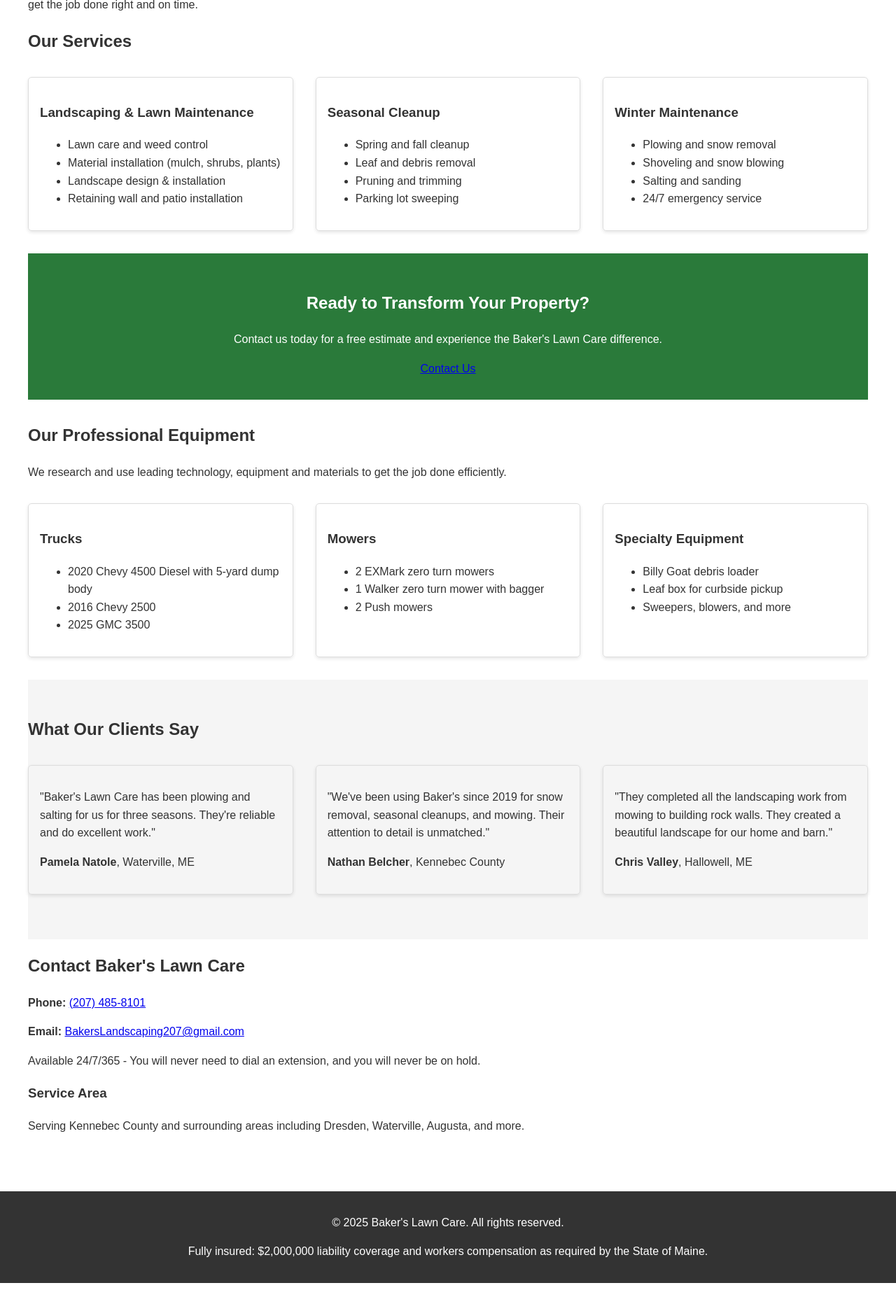
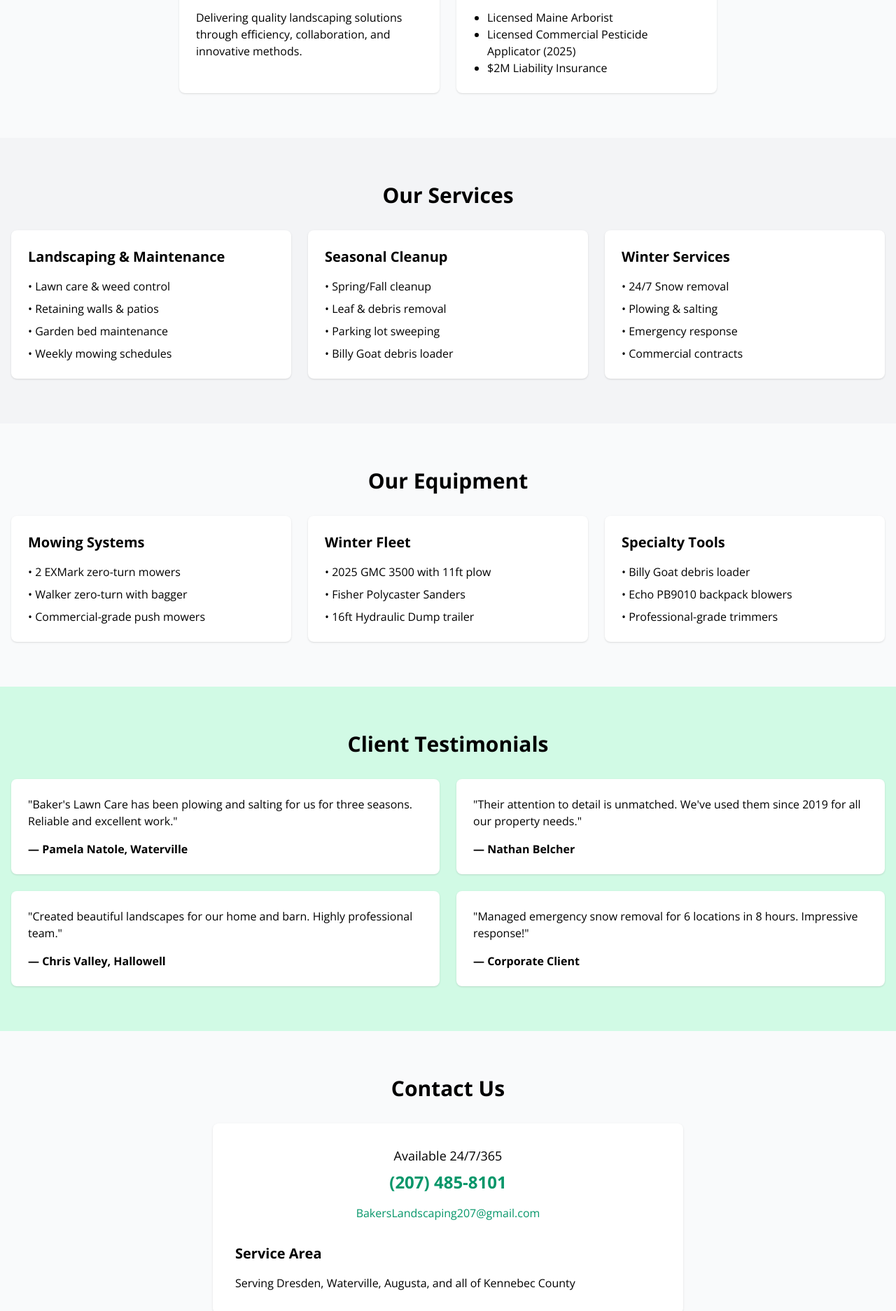
Before and after one commit to bakerslawncare/bakerslawncare.github.io, a plain HTML site: page index.html in a window 1280 px wide. Shown: the part 927-2800 px from the top of the page at 70% size. Before the commit the page ends 2760 px from the top, so only its background shows below. Drawn offline with nearby package versions, Linux system fonts and the light colour scheme.

Commit message:
Update index.html

```diff
--- a/index.html
+++ b/index.html
@@ -3,223 +3,214 @@
 <head>
     <meta charset="UTF-8">
     <meta name="viewport" content="width=device-width, initial-scale=1.0">
-    <title>Baker's Lawn Care - A Cut Above The Rest</title>
-    <style>
-        /* Modern, professional styling */
-        body {
-            font-family: 'Arial', sans-serif;
-            line-height: 1.6;
-            color: #333;
-            margin: 0;
-            padding: 0;
-        }
-        header {
-            background-color: #2a7a3a;
-            color: white;
-            padding: 1rem 0;
-            text-align: center;
-        }
-        nav {
-            background-color: #1a5a2a;
-            padding: 0.5rem;
-        }
-        nav ul {
-            display: flex;
-            justify-content: center;
-            list-style: none;
-            padding: 0;
-        }
-        nav li {
-            margin: 0 1rem;
-        }
-        nav a {
-            color: white;
-            text-decoration: none;
-            font-weight: bold;
-        }
-        .hero {
-            background-image: url('lawn-care-hero.jpg');
-            background-size: cover;
-            height: 400px;
-            display: flex;
-            align-items: center;
-            justify-content: center;
-            color: white;
-            text-align: center;
-        }
-        .container {
-            max-width: 1200px;
-            margin: 0 auto;
-            padding: 2rem;
-        }
-        .services {
-            display: grid;
-            grid-template-columns: repeat(auto-fit, minmax(300px, 1fr));
-            gap: 2rem;
-            margin: 2rem 0;
-        }
-        .service-card {
-            border: 1px solid #ddd;
-            border-radius: 5px;
-            padding: 1rem;
-            box-shadow: 0 2px 5px rgba(0,0,0,0.1);
-        }
-        footer {
-            background-color: #333;
-            color: white;
-            text-align: center;
-            padding: 1rem 0;
-            margin-top: 2rem;
-        }
-        .testimonials {
-            background-color: #f5f5f5;
-            padding: 2rem 0;
-        }
-        .cta {
-            background-color: #2a7a3a;
-            color: white;
-            padding: 2rem;
-            text-align: center;
-            margin: 2rem 0;
-        }
-    </style>
+    <title>Baker's Lawn Care - Professional Landscaping Services</title>
+    <script src="https://cdn.tailwindcss.com"></script>
+    <link href="https://fonts.googleapis.com/css2?family=Open+Sans:wght@400;600;700&display=swap" rel="stylesheet">
 </head>
-<body>
-    <header>
-        <h1>Baker's Lawn Care</h1>
-        <p>A Cut Above The Rest</p>
+<body class="font-['Open_Sans'] bg-gray-50">
+    <!-- Header -->
+    <header class="bg-emerald-800 text-white py-6">
+        <div class="container mx-auto px-4">
+            <h1 class="text-3xl font-bold">Baker's Lawn Care</h1>
+            <p class="mt-2">A Cut Above The Rest</p>
+        </div>
     </header>
 
-    <nav>
-        <ul>
-            <li><a href="#home">Home</a></li>
-            <li><a href="#services">Services</a></li>
-            <li><a href="#about">About Us</a></li>
-            <li><a href="#equipment">Our Equipment</a></li>
-            <li><a href="#testimonials">Testimonials</a></li>
-            <li><a href="#contact">Contact</a></li>
-        </ul>
+    <!-- Navigation -->
+    <nav class="bg-emerald-700 text-white">
+        <div class="container mx-auto px-4">
+            <ul class="flex flex-col md:flex-row gap-4 py-4">
+                <li><a href="#about" class="hover:text-emerald-200">About</a></li>
+                <li><a href="#services" class="hover:text-emerald-200">Services</a></li>
+                <li><a href="#equipment" class="hover:text-emerald-200">Equipment</a></li>
+                <li><a href="#testimonials" class="hover:text-emerald-200">Testimonials</a></li>
+                <li><a href="#contact" class="hover:text-emerald-200">Contact</a></li>
+            </ul>
+        </div>
     </nav>
 
-    <section class="hero" id="home">
-        <div>
-            <h2>Professional Landscaping Services in Kennebec County</h2>
-            <p>Quality, reliability, and attention to detail since 2019</p>
-            <a href="#contact" class="button">Get a Free Quote</a>
+    <!-- Hero Section -->
+    <section class="bg-emerald-100 py-16">
+        <div class="container mx-auto px-4 text-center">
+            <h2 class="text-4xl font-bold mb-4">Professional Landscaping Services</h2>
+            <p class="text-xl mb-8">Serving Kennebec County since 2019</p>
+            <a href="#contact" class="bg-emerald-600 text-white px-8 py-3 rounded-lg hover:bg-emerald-700">
+                Get Free Quote
+            </a>
         </div>
     </section>
 
-    <div class="container">
-        <section id="about">
-            <h2>About Baker's Lawn Care</h2>
-            <p>Established in 2019, Baker's Lawn Care is a reputable landscaping company based in South China, Maine. Our vision is to be the leading choice of small landscaping businesses by partnering with commercial customers in the Kennebec County area, recognized for the integrity of our workers, ethics of our business practices and quality of our services.</p>
+    <!-- About Section -->
+    <section id="about" class="py-16">
+        <div class="container mx-auto px-4">
+            <div class="max-w-3xl mx-auto">
+                <h2 class="text-3xl font-bold mb-8">About Baker's Lawn Care</h2>
+                <div class="space-y-6">
+                    <p>Established in 2019 as a Sole Proprietorship based in South China, Maine. Our vision is to be the leading landscaping choice in Kennebec County through integrity, quality service, and ethical business practices.</p>
 
-            <h3>Meet the Owner</h3>
-            <p><strong>Joshua Baker</strong> has more than 20 years of landscaping and snow removal experience. His eye for detail is often brought to his attention by his customers and allows us to get the job done right and on time.</p>
-        </section>
+                    <div class="bg-white p-6 rounded-lg shadow">
+                        <h3 class="text-xl font-bold mb-4">Meet Joshua Baker</h3>
+                        <p>Owner with 20+ years experience</p>
+                        <div class="mt-4">
+                            <p>📞 <a href="tel:2074858101" class="text-emerald-600">(207) 485-8101</a></p>
+                            <p>📧 <a href="mailto:BakersLandscaping207@gmail.com" class="text-emerald-600">BakersLandscaping207@gmail.com</a></p>
+                        </div>
+                    </div>
 
-        <section id="services">
-            <h2>Our Services</h2>
-            <div class="services">
-                <div class="service-card">
-                    <h3>Landscaping & Lawn Maintenance</h3>
-                    <ul>
-                        <li>Lawn care and weed control</li>
-                        <li>Material installation (mulch, shrubs, plants)</li>
-                        <li>Landscape design & installation</li>
-                        <li>Retaining wall and patio installation</li>
+                    <div class="grid md:grid-cols-2 gap-6 mt-8">
+                        <div class="bg-white p-6 rounded-lg shadow">
+                            <h3 class="text-xl font-bold mb-4">Our Mission</h3>
+                            <p>Delivering quality landscaping solutions through efficiency, collaboration, and innovative methods.</p>
+                        </div>
+                        <div class="bg-white p-6 rounded-lg shadow">
+                            <h3 class="text-xl font-bold mb-4">Certifications</h3>
+                            <ul class="list-disc pl-5">
+                                <li>Licensed Maine Arborist</li>
+                                <li>Licensed Commercial Pesticide Applicator (2025)</li>
+                                <li>$2M Liability Insurance</li>
+                            </ul>
+                        </div>
+                    </div>
+                </div>
+            </div>
+        </div>
+    </section>
+
+    <!-- Services Section -->
+    <section id="services" class="bg-gray-100 py-16">
+        <div class="container mx-auto px-4">
+            <h2 class="text-3xl font-bold mb-8 text-center">Our Services</h2>
+            <div class="grid md:grid-cols-2 lg:grid-cols-3 gap-6">
+                <!-- Service Cards -->
+                <div class="bg-white p-6 rounded-lg shadow">
+                    <h3 class="text-xl font-bold mb-4">Landscaping & Maintenance</h3>
+                    <ul class="space-y-2">
+                        <li>• Lawn care & weed control</li>
+                        <li>• Retaining walls & patios</li>
+                        <li>• Garden bed maintenance</li>
+                        <li>• Weekly mowing schedules</li>
                     </ul>
                 </div>
-                <div class="service-card">
-                    <h3>Seasonal Cleanup</h3>
-                    <ul>
-                        <li>Spring and fall cleanup</li>
-                        <li>Leaf and debris removal</li>
-                        <li>Pruning and trimming</li>
-                        <li>Parking lot sweeping</li>
+
+                <div class="bg-white p-6 rounded-lg shadow">
+                    <h3 class="text-xl font-bold mb-4">Seasonal Cleanup</h3>
+                    <ul class="space-y-2">
+                        <li>• Spring/Fall cleanup</li>
+                        <li>• Leaf & debris removal</li>
+                        <li>• Parking lot sweeping</li>
+                        <li>• Billy Goat debris loader</li>
                     </ul>
                 </div>
-                <div class="service-card">
-                    <h3>Winter Maintenance</h3>
-                    <ul>
-                        <li>Plowing and snow removal</li>
-                        <li>Shoveling and snow blowing</li>
-                        <li>Salting and sanding</li>
-                        <li>24/7 emergency service</li>
+
+                <div class="bg-white p-6 rounded-lg shadow">
+                    <h3 class="text-xl font-bold mb-4">Winter Services</h3>
+                    <ul class="space-y-2">
+                        <li>• 24/7 Snow removal</li>
+                        <li>• Plowing & salting</li>
+                        <li>• Emergency response</li>
+                        <li>• Commercial contracts</li>
                     </ul>
                 </div>
             </div>
-        </section>
+        </div>
+    </section>
 
-        <section class="cta">
-            <h2>Ready to Transform Your Property?</h2>
-            <p>Contact us today for a free estimate and experience the Baker's Lawn Care difference.</p>
-            <a href="#contact" class="button">Contact Us</a>
-        </section>
-
-        <section id="equipment">
-            <h2>Our Professional Equipment</h2>
-            <p>We research and use leading technology, equipment and materials to get the job done efficiently.</p>
-            <div class="services">
-                <div class="service-card">
-                    <h3>Trucks</h3>
-                    <ul>
-                        <li>2020 Chevy 4500 Diesel with 5-yard dump body</li>
-                        <li>2016 Chevy 2500</li>
-                        <li>2025 GMC 3500</li>
+    <!-- Equipment Section -->
+    <section id="equipment" class="py-16">
+        <div class="container mx-auto px-4">
+            <h2 class="text-3xl font-bold mb-8 text-center">Our Equipment</h2>
+            <div class="grid md:grid-cols-2 lg:grid-cols-3 gap-6">
+                <div class="bg-white p-6 rounded-lg shadow">
+                    <h3 class="text-xl font-bold mb-4">Mowing Systems</h3>
+                    <ul class="space-y-2">
+                        <li>• 2 EXMark zero-turn mowers</li>
+                        <li>• Walker zero-turn with bagger</li>
+                        <li>• Commercial-grade push mowers</li>
                     </ul>
                 </div>
-                <div class="service-card">
-                    <h3>Mowers</h3>
-                    <ul>
-                        <li>2 EXMark zero turn mowers</li>
-                        <li>1 Walker zero turn mower with bagger</li>
-                        <li>2 Push mowers</li>
+
+                <div class="bg-white p-6 rounded-lg shadow">
+                    <h3 class="text-xl font-bold mb-4">Winter Fleet</h3>
+                    <ul class="space-y-2">
+                        <li>• 2025 GMC 3500 with 11ft plow</li>
+                        <li>• Fisher Polycaster Sanders</li>
+                        <li>• 16ft Hydraulic Dump trailer</li>
                     </ul>
                 </div>
-                <div class="service-card">
-                    <h3>Specialty Equipment</h3>
-                    <ul>
-                        <li>Billy Goat debris loader</li>
-                        <li>Leaf box for curbside pickup</li>
-                        <li>Sweepers, blowers, and more</li>
+
+                <div class="bg-white p-6 rounded-lg shadow">
+                    <h3 class="text-xl font-bold mb-4">Specialty Tools</h3>
+                    <ul class="space-y-2">
+                        <li>• Billy Goat debris loader</li>
+                        <li>• Echo PB9010 backpack blowers</li>
+                        <li>• Professional-grade trimmers</li>
                     </ul>
                 </div>
             </div>
-        </section>
+        </div>
+    </section>
 
-        <section class="testimonials" id="testimonials">
-            <h2>What Our Clients Say</h2>
-            <div class="services">
-                <div class="service-card">
-                    <p>"Baker's Lawn Care has been plowing and salting for us for three seasons. They're reliable and do excellent work."</p>
-                    <p><strong>Pamela Natole</strong>, Waterville, ME</p>
+    <!-- Testimonials Section -->
+    <section id="testimonials" class="bg-emerald-100 py-16">
+        <div class="container mx-auto px-4">
+            <h2 class="text-3xl font-bold mb-8 text-center">Client Testimonials</h2>
+            <div class="grid md:grid-cols-2 gap-6">
+                <div class="bg-white p-6 rounded-lg shadow">
+                    <p class="mb-4">"Baker's Lawn Care has been plowing and salting for us for three seasons. Reliable and excellent work."</p>
+                    <p class="font-bold">— Pamela Natole, Waterville</p>
                 </div>
-                <div class="service-card">
-                    <p>"We've been using Baker's since 2019 for snow removal, seasonal cleanups, and mowing. Their attention to detail is unmatched."</p>
-                    <p><strong>Nathan Belcher</strong>, Kennebec County</p>
+
+                <div class="bg-white p-6 rounded-lg shadow">
+                    <p class="mb-4">"Their attention to detail is unmatched. We've used them since 2019 for all our property needs."</p>
+                    <p class="font-bold">— Nathan Belcher</p>
                 </div>
-                <div class="service-card">
-                    <p>"They completed all the landscaping work from mowing to building rock walls. They created a beautiful landscape for our home and barn."</p>
-                    <p><strong>Chris Valley</strong>, Hallowell, ME</p>
+
+                <div class="bg-white p-6 rounded-lg shadow">
+                    <p class="mb-4">"Created beautiful landscapes for our home and barn. Highly professional team."</p>
+                    <p class="font-bold">— Chris Valley, Hallowell</p>
+                </div>
+
+                <div class="bg-white p-6 rounded-lg shadow">
+                    <p class="mb-4">"Managed emergency snow removal for 6 locations in 8 hours. Impressive response!"</p>
+                    <p class="font-bold">— Corporate Client</p>
                 </div>
             </div>
-        </section>
+        </div>
+    </section>
 
-        <section id="contact">
-            <h2>Contact Baker's Lawn Care</h2>
-            <p><strong>Phone:</strong> <a href="tel:2074858101">(207) 485-8101</a></p>
-            <p><strong>Email:</strong> <a href="mailto:BakersLandscaping207@gmail.com">BakersLandscaping207@gmail.com</a></p>
-            <p>Available 24/7/365 - You will never need to dial an extension, and you will never be on hold.</p>
+    <!-- Contact Section -->
+    <section id="contact" class="py-16">
+        <div class="container mx-auto px-4">
+            <div class="max-w-2xl mx-auto">
+                <h2 class="text-3xl font-bold mb-8 text-center">Contact Us</h2>
+                <div class="bg-white p-8 rounded-lg shadow">
+                    <div class="text-center mb-8">
+                        <p class="text-lg">Available 24/7/365</p>
+                        <p class="text-2xl font-bold mt-2">
+                            <a href="tel:2074858101" class="text-emerald-600">(207) 485-8101</a>
+                        </p>
+                        <p class="mt-4">
+                            <a href="mailto:BakersLandscaping207@gmail.com" class="text-emerald-600">
+                                BakersLandscaping207@gmail.com
+                            </a>
+                        </p>
+                    </div>
 
-            <h3>Service Area</h3>
-            <p>Serving Kennebec County and surrounding areas including Dresden, Waterville, Augusta, and more.</p>
-        </section>
-    </div>
+                    <div class="mt-8">
+                        <h3 class="text-xl font-bold mb-4">Service Area</h3>
+                        <p>Serving Dresden, Waterville, Augusta, and all of Kennebec County</p>
+                    </div>
+                </div>
+            </div>
+        </div>
+    </section>
 
-    <footer>
-        <p>&copy; 2025 Baker's Lawn Care. All rights reserved.</p>
-        <p>Fully insured: $2,000,000 liability coverage and workers compensation as required by the State of Maine.</p>
+    <!-- Footer -->
+    <footer class="bg-emerald-800 text-white py-8">
+        <div class="container mx-auto px-4 text-center">
+            <p>&copy; 2025 Baker's Lawn Care. All rights reserved.</p>
+            <p class="mt-2">$2,000,000 Liability Insurance | Maine Licensed</p>
+        </div>
     </footer>
 </body>
 </html>
```
